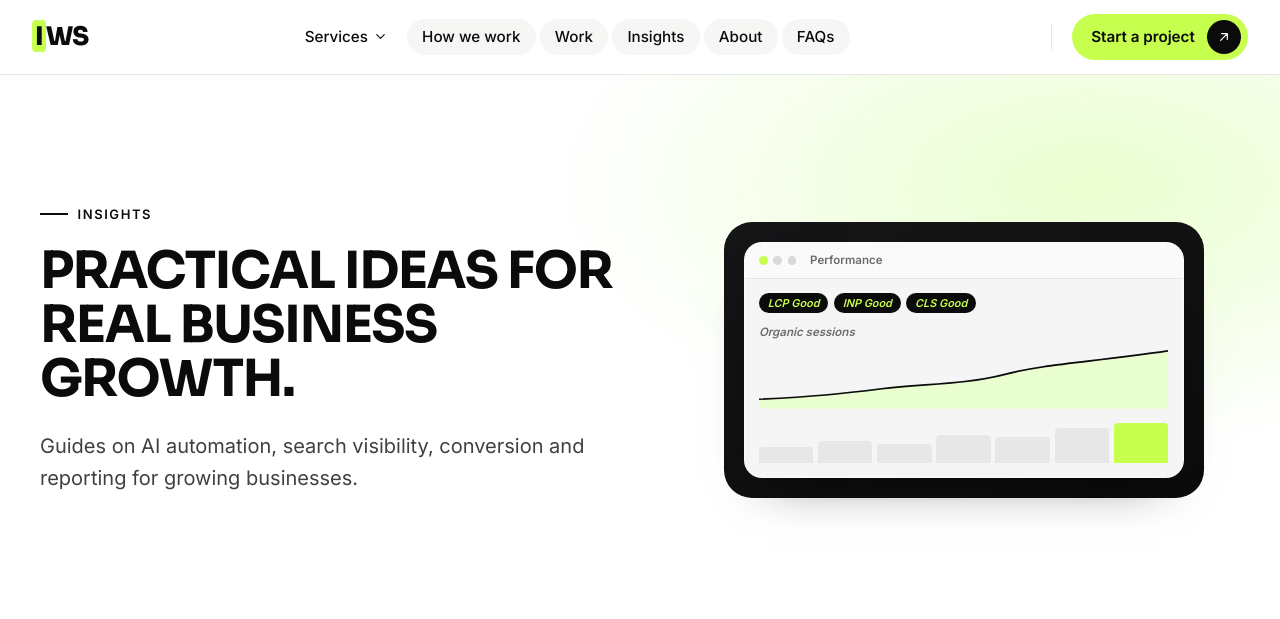
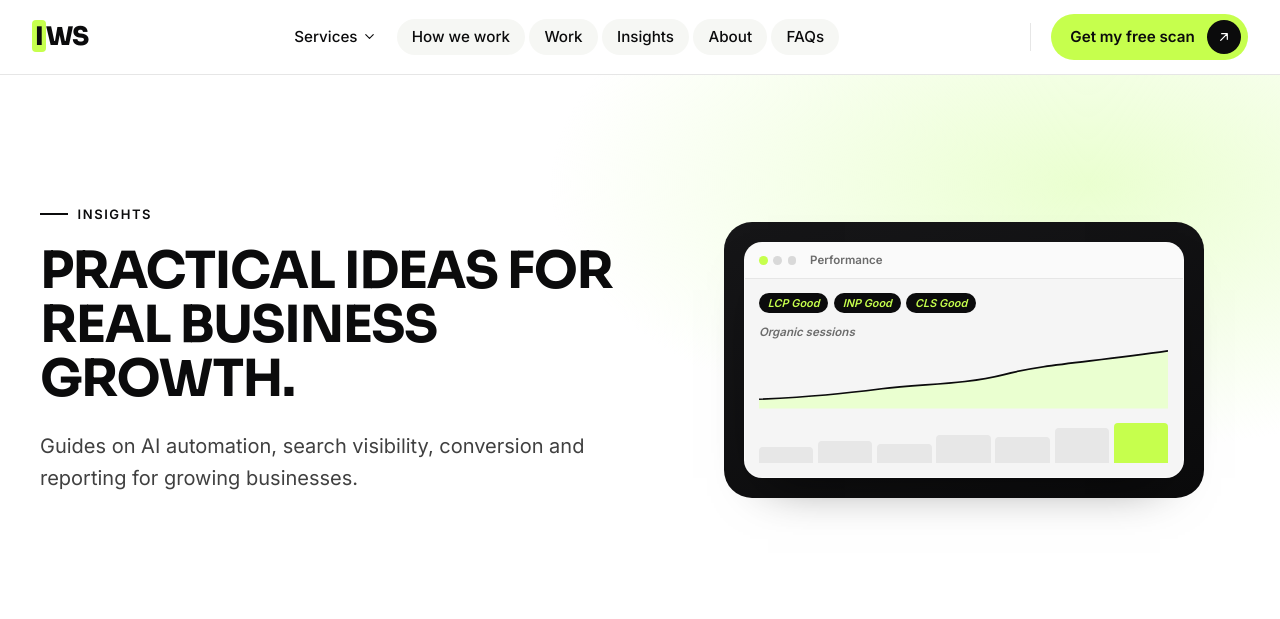
Before and after one commit to ranababu1/iweb, a WordPress theme: template home.php in a window 1280 px wide. Shown: the top 619 px of the page. Run offline with PHP 8.4 and a stand-in for WordPress, Linux system fonts and the light colour scheme; the site name, menu and one post (Sample post) are stand-ins, and other content is empty; some libraries are stand-ins or nearby versions.

Commit message:
Update header scan button

```diff
--- a/header.php
+++ b/header.php
@@ -75,7 +75,7 @@
 
 		<div class="iws-bar__end">
 			<span class="iws-divider" aria-hidden="true"></span>
-			<a class="iws-cta" href="<?php echo esc_url( home_url( '/contact' ) ); ?>"><?php esc_html_e( 'Start a project', 'iweb' ); ?> <span class="iws-cta__arrow"><?php echo iweb_icon( 'arrow' ); // phpcs:ignore ?></span></a>
+			<a class="iws-cta" href="<?php echo esc_url( home_url( '/#ais-scan' ) ); ?>"><?php esc_html_e( 'Get my free scan', 'iweb' ); ?> <span class="iws-cta__arrow"><?php echo iweb_icon( 'arrow' ); // phpcs:ignore ?></span></a>
 			<button type="button" class="iws-burger" aria-expanded="false" aria-controls="iws-drawer" aria-label="<?php esc_attr_e( 'Open menu', 'iweb' ); ?>"><span></span><span></span><span></span></button>
 		</div>
 	</div>
@@ -111,7 +111,7 @@
 			</ul>
 		</div>
 		<div class="iws-drawer__foot">
-			<a class="iws-cta iws-cta--block" href="<?php echo esc_url( home_url( '/contact' ) ); ?>"><?php esc_html_e( 'Start a project', 'iweb' ); ?> <span class="iws-cta__arrow"><?php echo iweb_icon( 'arrow' ); // phpcs:ignore ?></span></a>
+			<a class="iws-cta iws-cta--block" href="<?php echo esc_url( home_url( '/#ais-scan' ) ); ?>"><?php esc_html_e( 'Get my free scan', 'iweb' ); ?> <span class="iws-cta__arrow"><?php echo iweb_icon( 'arrow' ); // phpcs:ignore ?></span></a>
 		</div>
 	</div>
 	<div class="iws-scrim" hidden></div>
```
